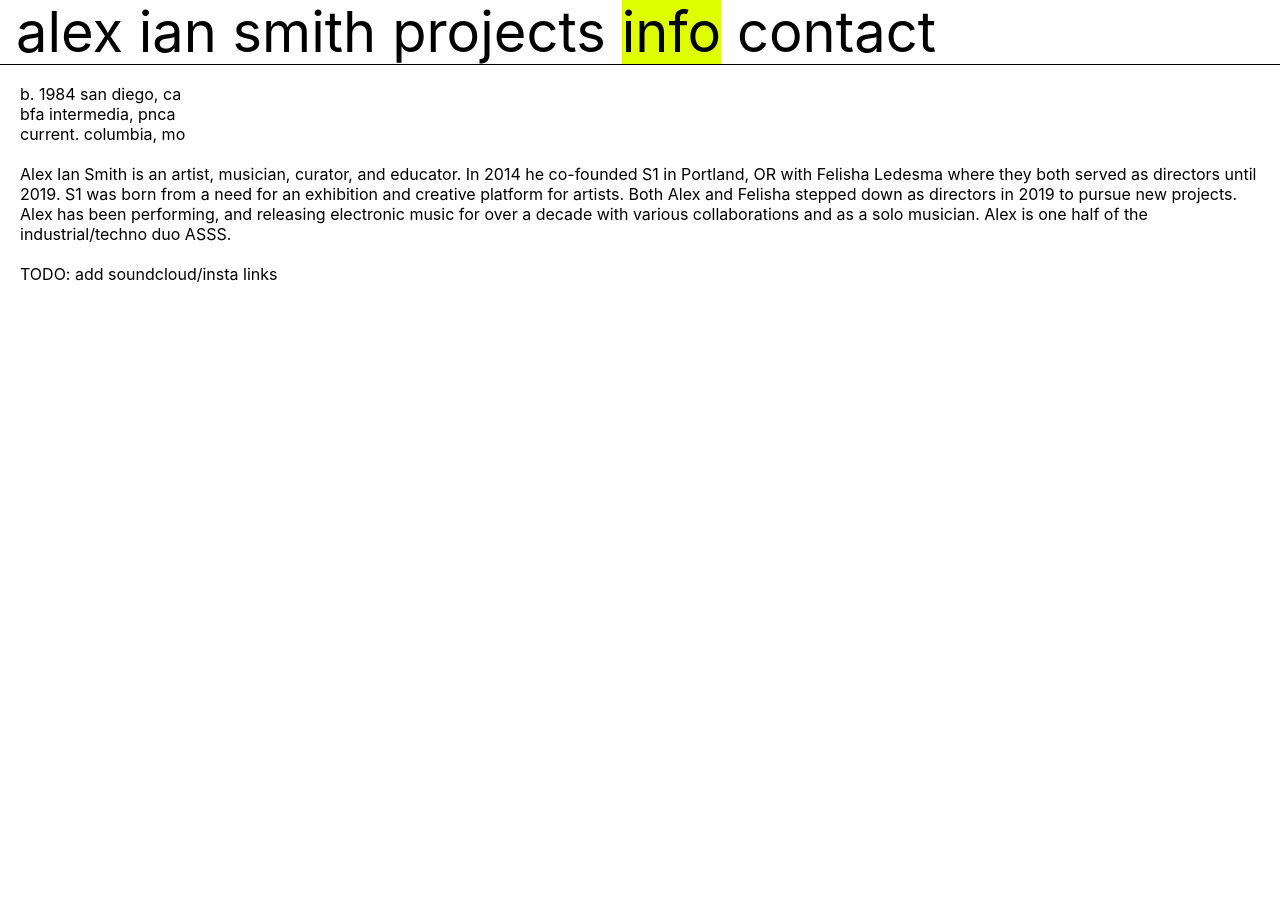
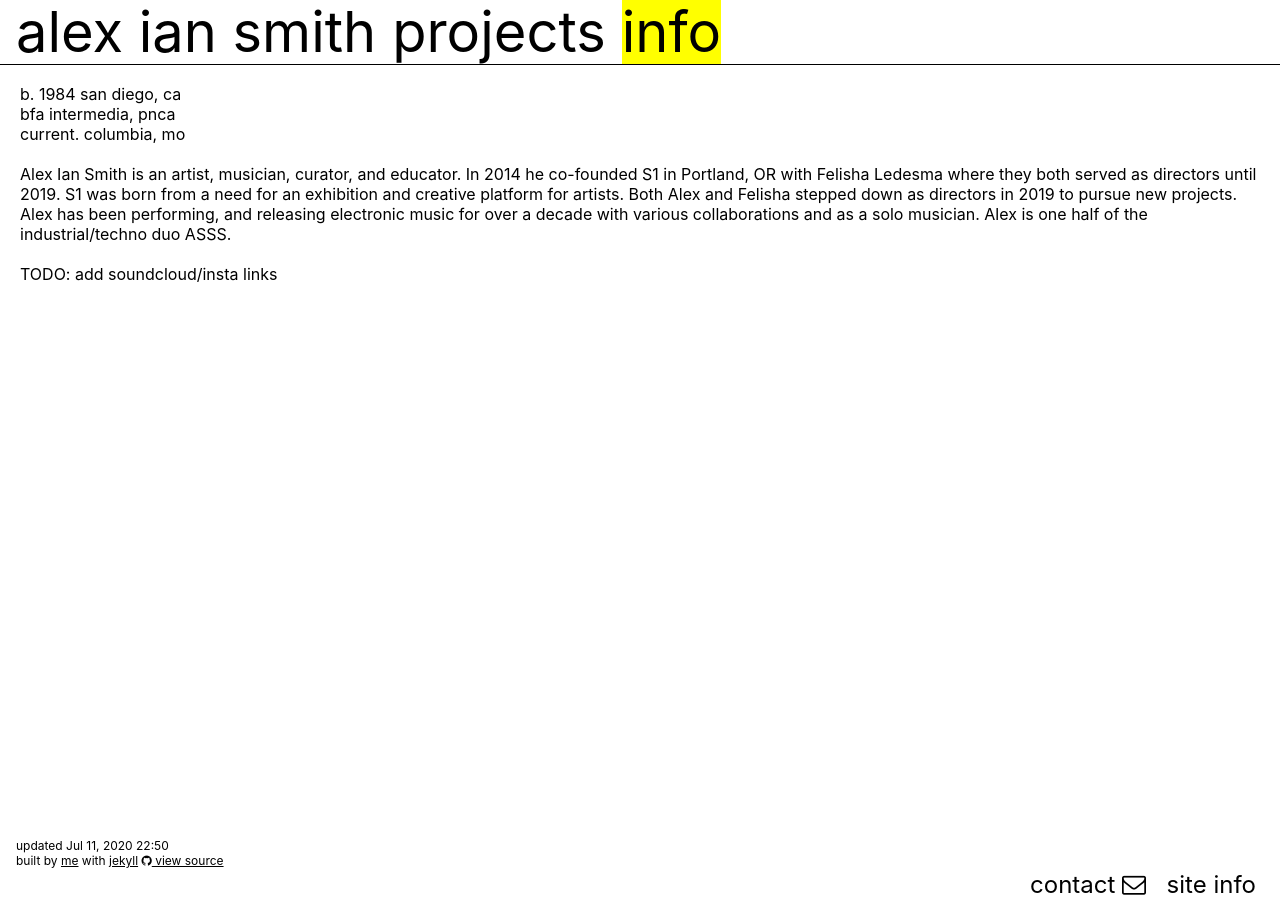
Before and after one commit to taxihelms0/alexiansmith.com, a Jekyll site: the page built from info.md, in a window 1280 px wide. Built offline with Jekyll 4.4.1, drawn with Linux system fonts in a browser that asks for light colours.

Commit message:
contact and site info buttons at bottom

```diff
--- a/_data/navigation.yml
+++ b/_data/navigation.yml
@@ -4,5 +4,3 @@
   link: projects.html
 - name: info
   link: /info.html
-- name: contact
-  link: contact.html
--- a/_layouts/default.html
+++ b/_layouts/default.html
@@ -17,8 +17,36 @@
     <div class="content main" id="myContent" >
       {{ content }}
     </div>
+
+    <div class="footer">
+      <ul>
+        <ul>
+          <li class="toggle info-hidden">built by <a href="https://alexiansmith.com">me</a> with <a href="https://jekyllrb.com">jekyll</a></li>
+          <li class="toggle info-hidden"><a href="https://github.com/taxihelms0/alexiansmith.com" target="blank"><i class="fa fa-github"></i> view source</a></li>
+        </ul>
+        {% if page.url != "/contact.html" %}
+        <a href="/contact.html">contact <i class="fa fa-envelope-o" aria-hidden="true"></i></a>
+        {% endif %}
+        <a onclick="showInfo()">site info</a>
+      </ul>
+    </div>
   </body>
 </html>
+
+<script>
+  function showInfo(){
+    var info = document.getElementsByClassName("toggle");
+    console.log(info);
+    for(let i=0; i < info.length; i++){
+      if (info[i].className == "toggle info-hidden") {
+        info[i].className = "toggle info";
+      } else {
+        info[i].className = "toggle info-hidden";
+      }
+    }
+  }
+
+</script>
 <script> // todo: add this stuff to a js file
   let content = document.getElementById("myContent");
   function getOffsetTop() {
--- /dev/null
+++ b/_layouts/info.html
@@ -0,0 +1,14 @@
+---
+layout: default
+---
+<div>{{ content }}</div>
+<div class="site-info">
+    <ul>
+      <li>{% assign time = site.time | date: "%b %d, %Y %H:%M" %}
+      updated {{ time }}</li>
+    </ul>
+    <ul>
+      <li>built by <a href="https://alexiansmith.com">me</a> with <a href="https://jekyllrb.com">jekyll</a></li>
+      <li><a href="https://github.com/taxihelms0/alexiansmith.com" target="blank"><i class="fa fa-github"></i> view source</a></li>
+    </ul>
+</div>
--- a/_sass/main.scss
+++ b/_sass/main.scss
@@ -13,7 +13,7 @@ $font-family-sans-serif:
   // Emoji fonts
   "Apple Color Emoji", "Segoe UI Emoji", "Segoe UI Symbol" !default;
 
-$highlight-color: #DEFF00;
+$highlight-color: yellow;
 $link-color: black;
 
 /* end vars */
@@ -27,6 +27,7 @@ body {
   line-height:1.25;
   margin:0px;
   //padding: 1rem;
+  padding-bottom:2.95rem;
 }
 
 .content ul, p {
@@ -246,6 +247,74 @@ textarea {
   width: 0;
   z-index: -1;
 }
+/* end form stuff */
 
+/* site info footer */
+.site-info {
+  font-size:75%;
+  position:fixed;
+  bottom:0;
+  margin-right:auto;
+  margin-left:auto;
+  padding-bottom:2rem;
+}
 
-/* end form stuff */
+.site-info ul {
+  align-items:left;
+  padding-right:1rem;
+  padding-left:1rem;
+  margin-bottom:0;
+  margin-top:0;
+}
+
+.site-info li {
+  border-width:0;
+  display:inline;
+  padding:0;
+}
+/* end site info footer */
+
+/* contact footer */
+.footer {
+  // display:block;
+  position:fixed;
+  bottom:0;
+  margin-left:auto;
+  margin-right:auto;
+  background-color:white;
+  width:100%;
+}
+.footer ul {
+  margin-top:0;
+  margin-bottom:0;
+  padding-inline-start:0;
+  padding-left:8px;
+  padding-right:8px;
+  text-align:right;
+  text-justify: inter-word
+}
+.footer a {
+  display:inline;
+  // float: right;
+  color: $link-color;
+  text-decoration: none;
+  font-size: 1.5rem;
+  background-color:white;
+  margin-right:1rem;
+}
+
+.footer li.info-hidden {
+  display:none;
+}
+
+.footer li.info {
+  display:inline!important;
+  font-size:.8rem!important;
+  font-color:#555;
+}
+.footer li.info a {
+  display:inline!important;
+  font-size:.8rem!important;
+  font-color:#555;
+}
+/* end contact footer */
--- a/_sass/responsive.scss
+++ b/_sass/responsive.scss
@@ -68,4 +68,12 @@
     form button {
       font-size:1.25rem;
     }
+
+    // site info toggler
+    .footer ul {
+      display:block!important;
+      // font-size:.8rem!important;
+      // font-color:#555;
+    }
+
   }
--- a/contact.html
+++ b/contact.html
@@ -1,6 +1,5 @@
 ---
 title: Contact
-
 ---
 <form id="myform" data-lpignore="true">
       <label>Email</label>
--- a/info.md
+++ b/info.md
@@ -1,5 +1,6 @@
 ---
 title: info
+layout: info
 ---
 b. 1984 san diego, ca<br>
 bfa intermedia, pnca<br>
```
Also changed, not shown: _includes/contact-form.html (added, +26 -0 lines).
